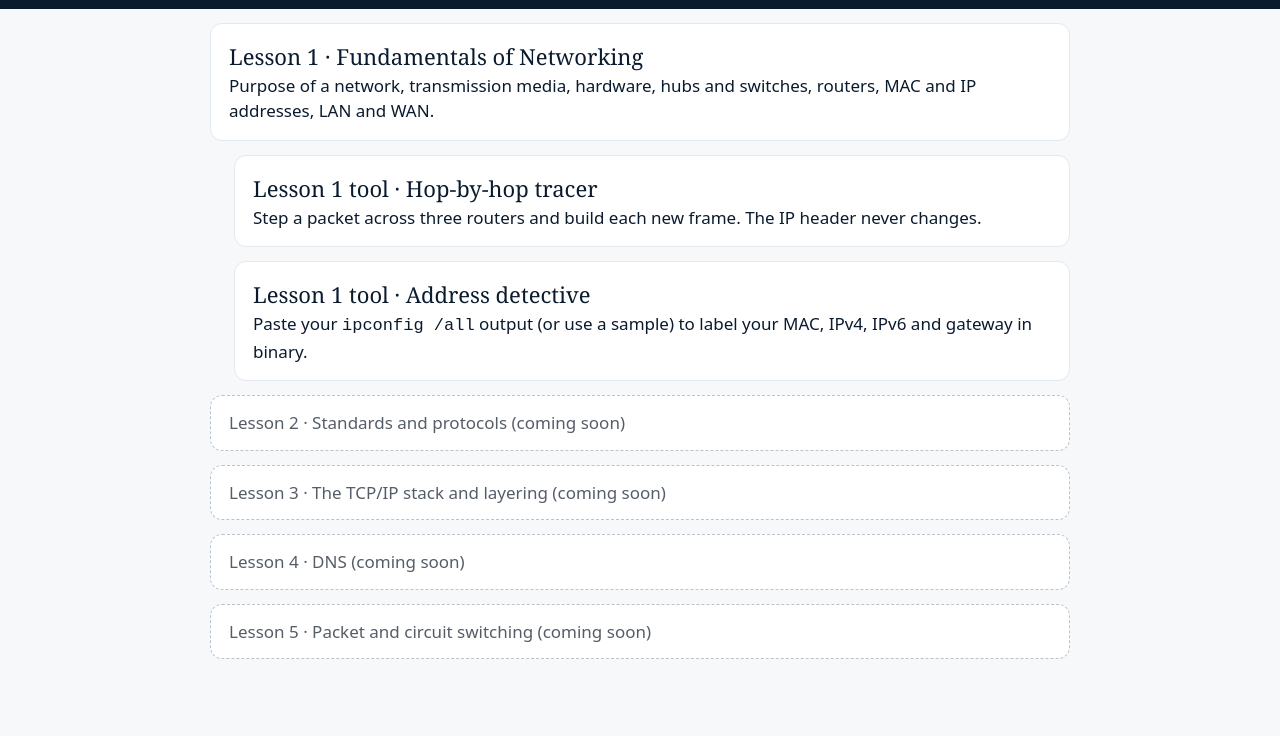
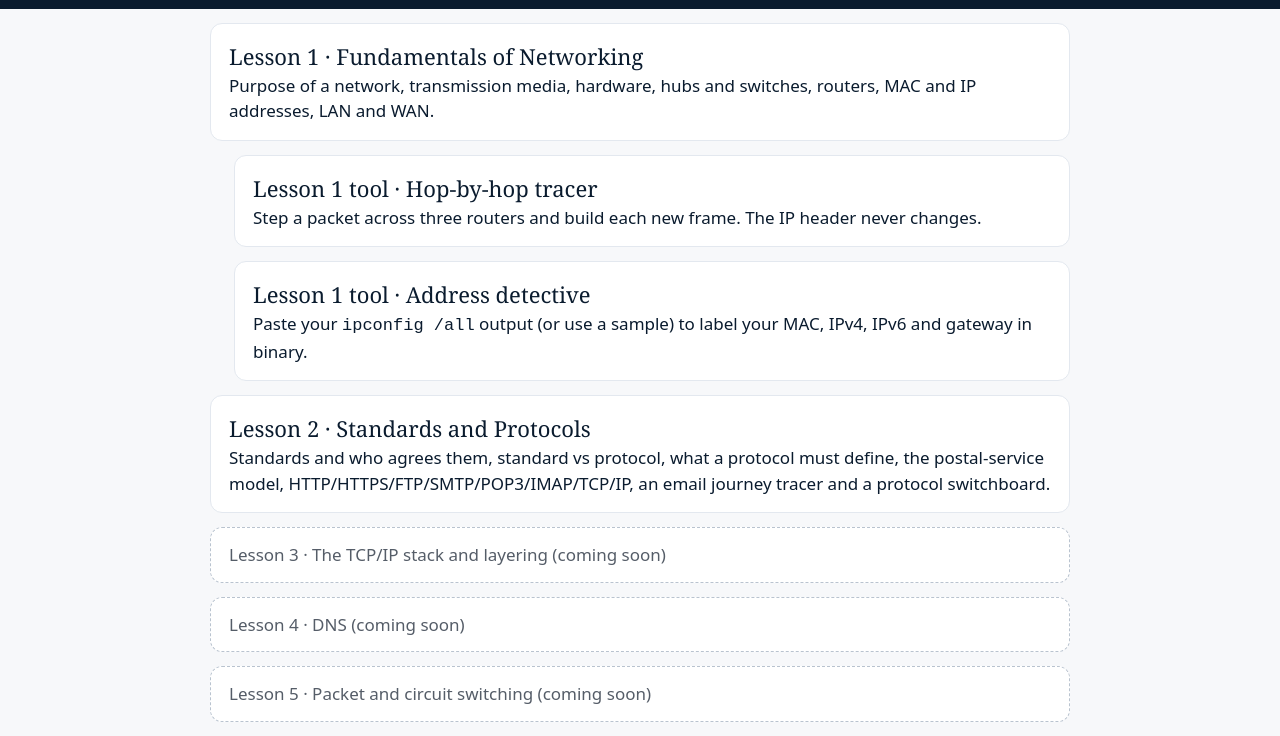
Before and after one commit to eltham-college-cs/h446-networks, a plain HTML site: page index.html in a window 1280 px wide. Shown: the part 133-869 px from the top of the page. Before the commit the page ends 806 px from the top, so only its background shows below. Drawn offline with Linux system fonts and the light colour scheme.

Commit message:
Landing page: link Lesson 2 workbook

```diff
--- a/index.html
+++ b/index.html
@@ -16,7 +16,7 @@ span.soon{display:block;background:#fff;border:1px dashed #B9C3CF;border-radius:
 <a class="card" href="lesson-1/"><b>Lesson 1 · Fundamentals of Networking</b><br>Purpose of a network, transmission media, hardware, hubs and switches, routers, MAC and IP addresses, LAN and WAN.</a>
 <a class="card" href="lesson-1/hop-tracer/" style="margin-left:24px"><b>Lesson 1 tool · Hop-by-hop tracer</b><br>Step a packet across three routers and build each new frame. The IP header never changes.</a>
 <a class="card" href="lesson-1/address-detective/" style="margin-left:24px"><b>Lesson 1 tool · Address detective</b><br>Paste your <code>ipconfig /all</code> output (or use a sample) to label your MAC, IPv4, IPv6 and gateway in binary.</a>
-<span class="soon">Lesson 2 · Standards and protocols (coming soon)</span>
+<a class="card" href="lesson-2/"><b>Lesson 2 · Standards and Protocols</b><br>Standards and who agrees them, standard vs protocol, what a protocol must define, the postal-service model, HTTP/HTTPS/FTP/SMTP/POP3/IMAP/TCP/IP, an email journey tracer and a protocol switchboard.</a>
 <span class="soon">Lesson 3 · The TCP/IP stack and layering (coming soon)</span>
 <span class="soon">Lesson 4 · DNS (coming soon)</span>
 <span class="soon">Lesson 5 · Packet and circuit switching (coming soon)</span>
```
